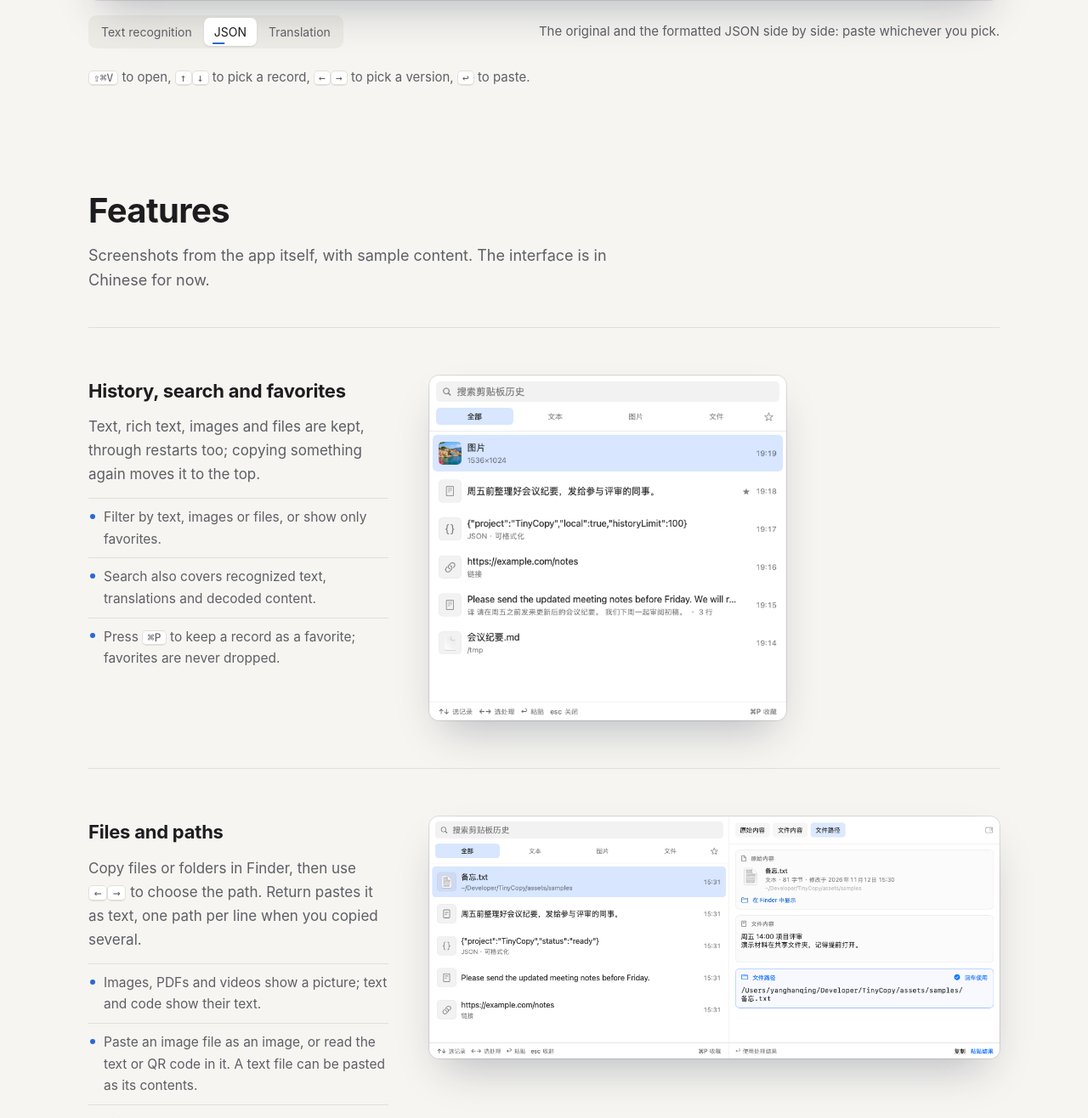
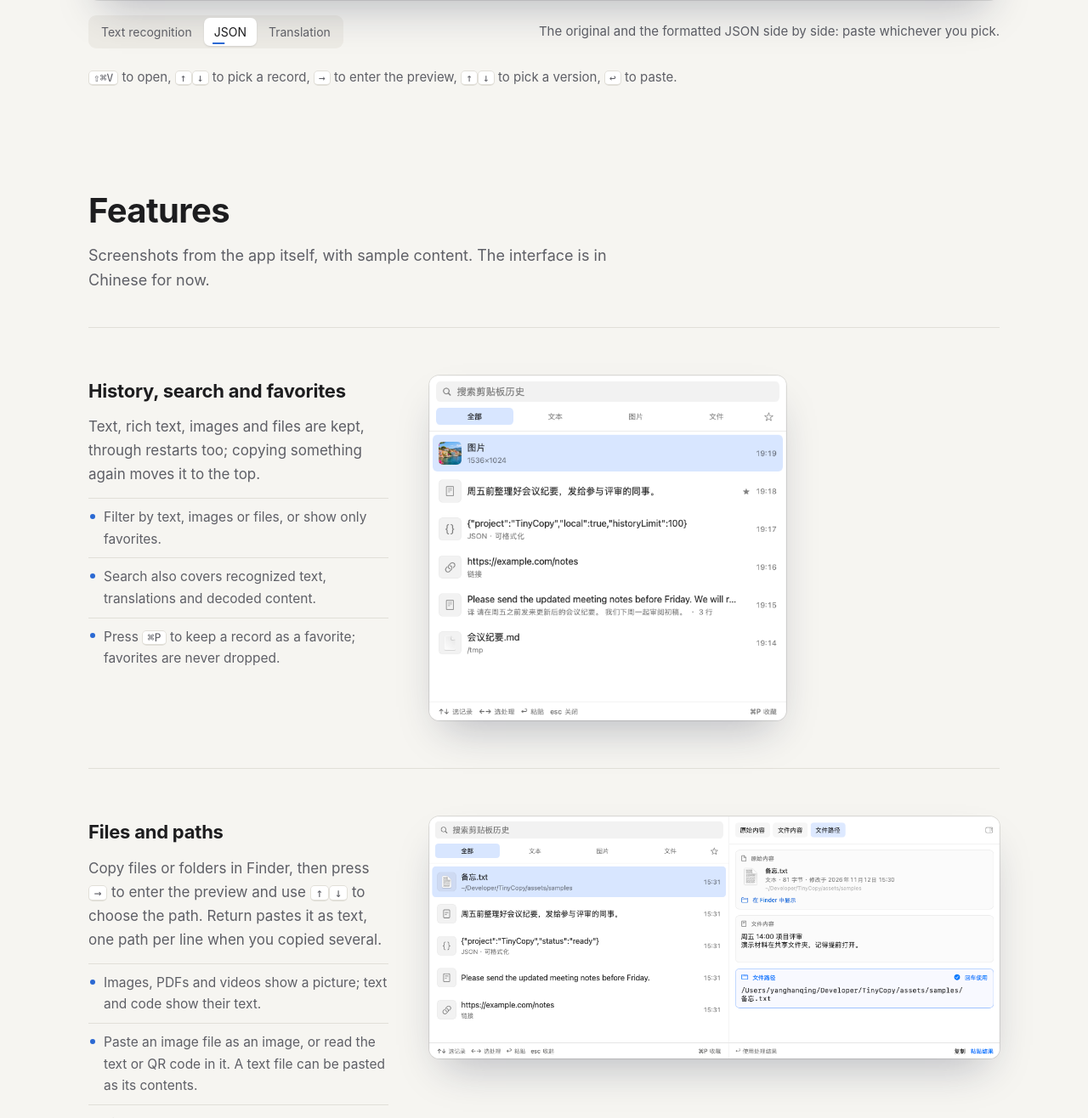
Before and after one commit to YangHanqing/tinycopy, a plain HTML site: page index.html in a window 1280 px wide. Shown: the part 1188-2504 px from the top of the page at 85% size. Drawn offline with Linux system fonts and the light colour scheme.

Commit message:
Document preview keyboard navigation

```diff
--- a/index.html
+++ b/index.html
@@ -263,10 +263,10 @@ dialog.zoom img { max-height: 92vh; width: auto; border-radius: 10px; cursor: zo
         </div>
         <p class="cap"><span class="zh">从图片中提取文字，原图和识别结果同时保留。</span><span class="en">Text is extracted from an image, and the image is kept too.</span></p>
         <p class="cap" hidden><span class="zh">原文和格式化结果并排显示，选中哪份就粘贴哪份。</span><span class="en">The original and the formatted JSON side by side: paste whichever you pick.</span></p>
-        <p class="cap" hidden><span class="zh">外语正文自动翻译，按左右键选择原文或译文。</span><span class="en">Foreign text is translated; ← and → choose the original or the translation.</span></p>
+        <p class="cap" hidden><span class="zh">外语正文自动翻译。在预览中用上下键选择原文或译文。</span><span class="en">Foreign text is translated automatically. In the preview, use Up and Down to choose the original or the translation.</span></p>
       </figcaption>
     </figure>
-    <p class="keys"><kbd>⇧⌘V</kbd> <span class="zh">打开，<kbd>↑</kbd><kbd>↓</kbd> 选记录，<kbd>←</kbd><kbd>→</kbd> 选内容，<kbd>↩</kbd> 粘贴。</span><span class="en">to open, <kbd>↑</kbd><kbd>↓</kbd> to pick a record, <kbd>←</kbd><kbd>→</kbd> to pick a version, <kbd>↩</kbd> to paste.</span></p>
+    <p class="keys"><kbd>⇧⌘V</kbd> <span class="zh">打开，<kbd>↑</kbd><kbd>↓</kbd> 选记录，<kbd>→</kbd> 进入预览，再按 <kbd>↑</kbd><kbd>↓</kbd> 选内容，<kbd>↩</kbd> 粘贴。</span><span class="en">to open, <kbd>↑</kbd><kbd>↓</kbd> to pick a record, <kbd>→</kbd> to enter the preview, <kbd>↑</kbd><kbd>↓</kbd> to pick a version, <kbd>↩</kbd> to paste.</span></p>
   </div>
 </div>
 
@@ -294,7 +294,7 @@ dialog.zoom img { max-height: 92vh; width: auto; border-radius: 10px; cursor: zo
     <div class="feat">
       <div>
         <h3><span class="zh">文件与路径</span><span class="en">Files and paths</span></h3>
-        <p><span class="zh">在 Finder 里复制文件或文件夹后，按 <kbd>←</kbd><kbd>→</kbd> 选到「文件路径」，回车就把路径作为文字粘贴。一次复制多个时，每个路径占一行。</span><span class="en">Copy files or folders in Finder, then use <kbd>←</kbd><kbd>→</kbd> to choose the path. Return pastes it as text, one path per line when you copied several.</span></p>
+        <p><span class="zh">在 Finder 里复制文件或文件夹后，按 <kbd>→</kbd> 进入预览，再用 <kbd>↑</kbd><kbd>↓</kbd> 选到「文件路径」，回车就把路径作为文字粘贴。一次复制多个时，每个路径占一行。</span><span class="en">Copy files or folders in Finder, then press <kbd>→</kbd> to enter the preview and use <kbd>↑</kbd><kbd>↓</kbd> to choose the path. Return pastes it as text, one path per line when you copied several.</span></p>
         <ul class="points">
           <li><span class="zh">图片、PDF 和视频显示画面，文本和代码显示文字。</span><span class="en">Images, PDFs and videos show a picture; text and code show their text.</span></li>
           <li><span class="zh">图片文件可以粘贴成图片，也可以识别其中的文字或二维码；文本文件可以直接粘贴其中的文字。</span><span class="en">Paste an image file as an image, or read the text or QR code in it. A text file can be pasted as its contents.</span></li>
```
